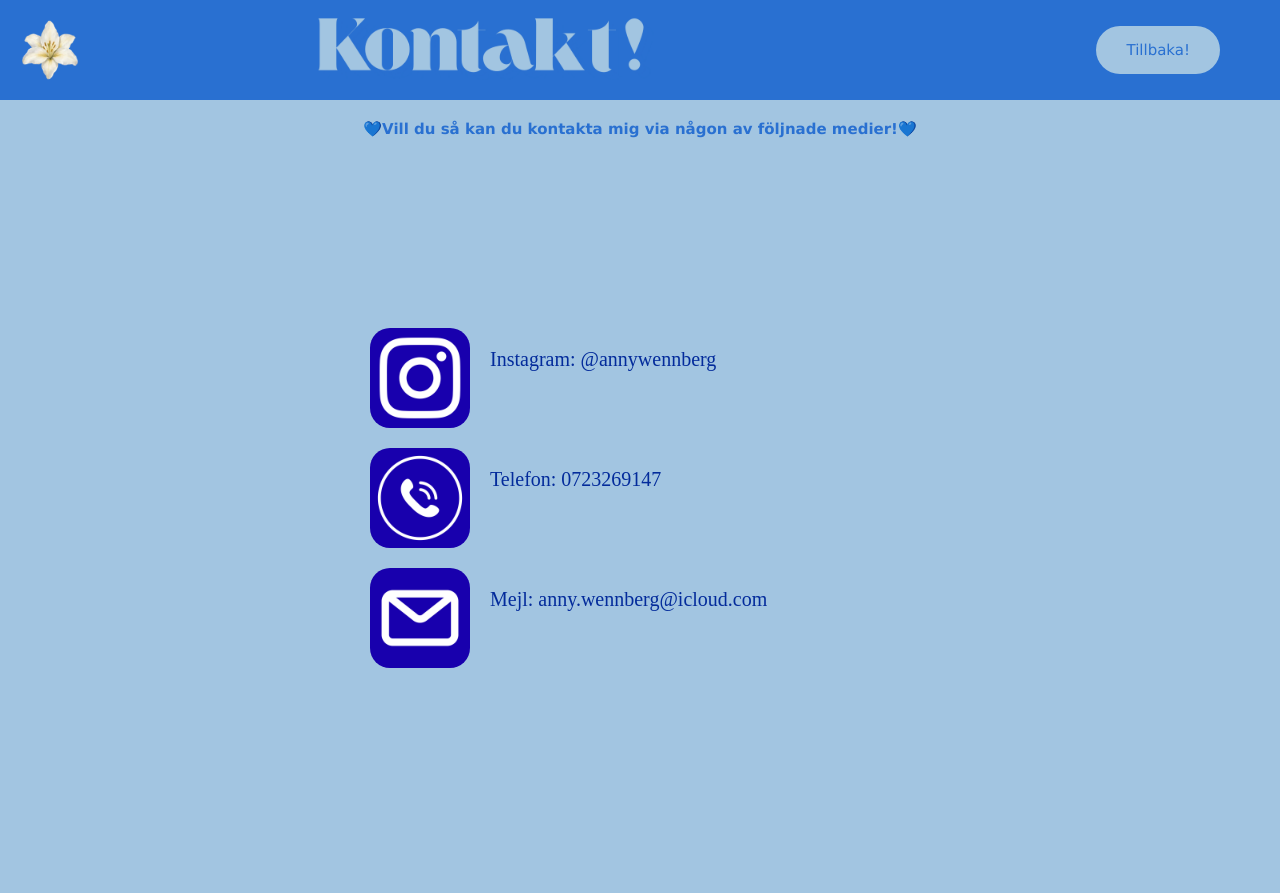
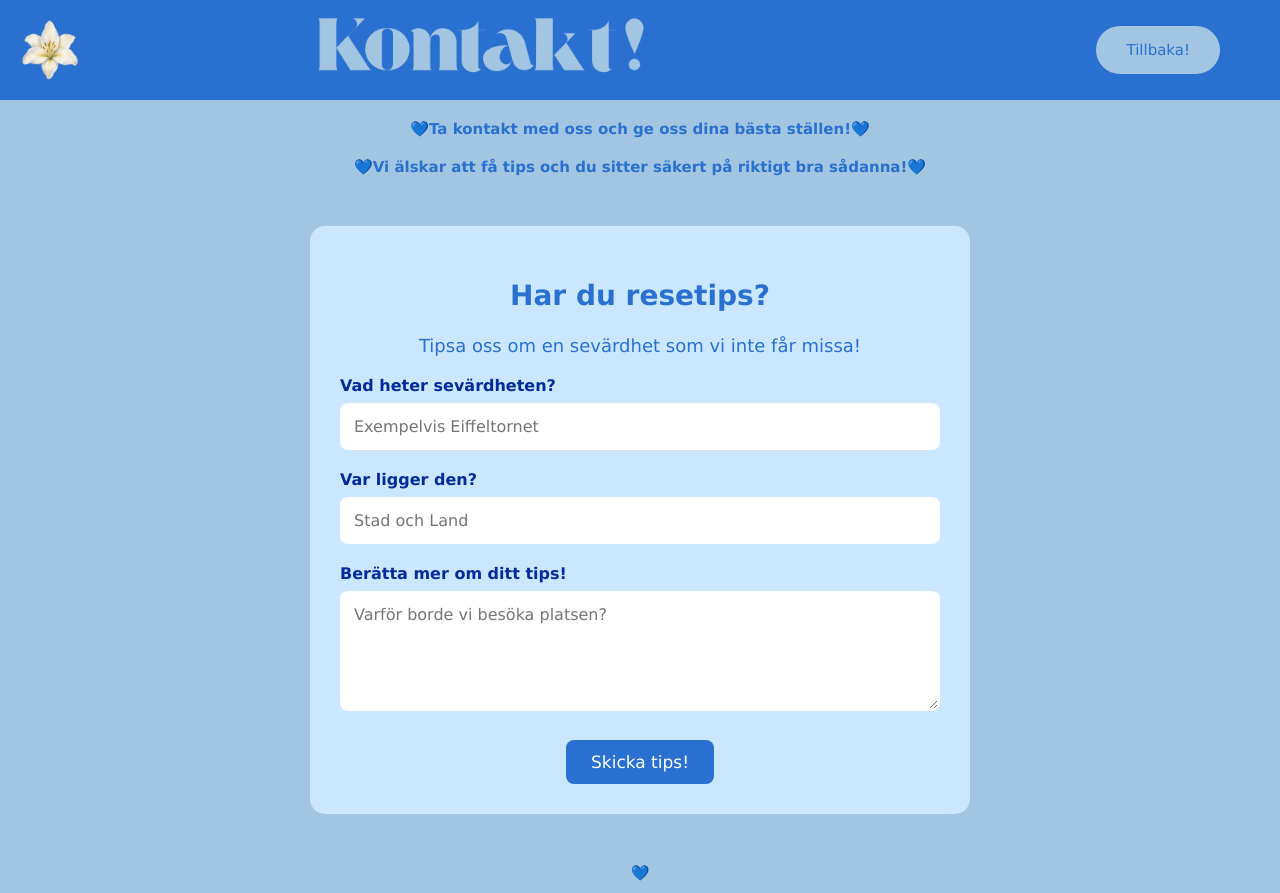
Before and after one commit to annywennberg-rgb/Webbdesign, a plain HTML site: page Kontakt.html in a window 1280 px wide. Before the commit the page ends 848 px from the top, so only its background shows below. Drawn offline with Linux system fonts and the light colour scheme.

Commit message:
Tagit bort medierna och lagt till en skicka svar

```diff
--- a/Kontakt.html
+++ b/Kontakt.html
@@ -1,5 +1,5 @@
 <!DOCTYPE html>
-<html lang="en">
+<html lang="sv">
 
 <head>
   <meta charset="UTF-8">
@@ -31,28 +31,38 @@
   </header>
 
   <!--Rubriken-->
-  <h1> 💙Vill du så kan du kontakta mig via någon av följnade medier!💙</h1>
+  <h1> 💙Ta kontakt med oss och ge oss dina bästa ställen!💙</h1>
+  <h1>💙Vi älskar att få tips och du sitter säkert på riktigt bra sådanna!💙</h1>
 
 
-  <!--De olika kontaktinformationsbilderna-->
-  <div class="kontaktinfo">
-    <div class="kontakt-rad">
-      <img src="Bilder/instagram.png" alt="Instagram">
-      <p>Instagram: @annywennberg</p>
-    </div>
-
-    <div class="kontakt-rad">
-      <img src="Bilder/Telefon.png" alt="Telefon">
-      <p>Telefon: 0723269147</p>
-    </div>
-
-    <div class="kontakt-rad">
-      <img src="Bilder/Mejl.png" alt="Mejl">
-      <p>Mejl: anny.wennberg@icloud.com</p>
-    </div>
-  </div>
+  <!--Formuär för resetips-->
+  <section class="resetips">
+    <h2>Har du resetips?</h2>
+    <p>Tipsa oss om en sevärdhet som vi inte får missa!</p>
 
 
+    <form id="tipsform">
+      <!--Första frågan-->
+      <label for="sevärdhet">Vad heter sevärdheten?</label>
+      <input type="text" id="sevardhet" required placeholder="Exempelvis Eiffeltornet">
+
+      <!--Andra frågan-->
+      <label for="plats">Var ligger den?</label>
+      <input type="text" id="plats" required placeholder="Stad och Land">
+
+      <!--Tredje frågan-->
+      <label for="tips">Berätta mer om ditt tips!</label>
+      <textarea id="tips" required placeholder="Varför borde vi besöka platsen?"></textarea>
+
+      <!--Skicka in svar-->
+      <button type="submit">Skicka tips!</button>
+    </form>
+  </section>
+
+
+    <h1>💙</h1>
+<!--Kopplar till javascript-->
+<script src="Style/myscript.js"></script>
 
 </body>
 
--- a/Style/myscript.js
+++ b/Style/myscript.js
@@ -40,5 +40,24 @@ if (blomma) {
 //Stänger popupen när man klickar på krysset
 stangpopup.addEventListener("click", function () {
     popup.style.display = "none";
+});
+
+
+//Hämtar formuläret från kontakt-sidan
+const tipsform = document.getElementById("tipsform");
+const tackmeddelande = document.getElementById("tackmeddelande");
+
+//Kontrollerar att formuläret finns på sidan
+if (tipsform && tackmeddelande) {
+
+    //Lyssnar efter att någon skcikar in formuläret
+    tipsform.addEventListener ("submit", function(event) {
+
+        //Förhindrar att sidan laddas om
+        event.preventDefault ();
+
+        //Döljer formuläret
+        tipsform.style.display = "none";
 
 });
+}
--- a/Style/styles.css
+++ b/Style/styles.css
@@ -154,45 +154,72 @@ body.Kontakt .tillbaka-knapp {
     background-color: #a2c5e1;
     color: #2970d1;
 }
-.Kontakt .kontaktinfo {
-    display: flex;
-    flex-direction: column;
-    justify-content: center;
-    align-items: flex-start;
-    width: fit-content;
-    margin: 0 auto;
-    min-height: calc(100vh - 100px);
+
+/*Formulär för resetips*/
+.Kontakt .resetips {
+    background-color: #cae7ff;
+    padding: 30px;
+    margin: 50px auto;
+    max-width: 600px;
+    border-radius: 15px;
+    text-align: center;
+    border: #032b9b;
 }
-.Kontakt .kontakt-rad {
-    display: grid;
-    grid-template-columns: repeat(3, 1fr);
-    gap: 20px;
-    padding: 10px;
+/*Rubrik*/
+.Kontakt .resetips h2 {
+    color: #2970d1;
+    font-size: 28px;
+    font-family:'Lucida Sans Unicode', Geneva, Verdana, sans-serif;
 }
-.Kontakt .kontakt-rad img {
-    width: 100px;
-    height: 100px;
-    object-fit: cover;
-    border-radius: 20%;
-    display: flex;
-    margin-left: 200px;
+/*Texten*/
+.Kontakt .resetips p {
+        color: #2970d1;
+    font-size: 18px;
+    font-family:'Lucida Sans Unicode', Geneva, Verdana, sans-serif;
 }
-.Kontakt .kontakt-rad p {
-    margin: 50;
-    font-size: 20px;
+/*Frågetext*/
+.Kontakt .resetips label {
+    display: block;
+    text-align: left;
+    margin-top: 20px;
     color: #032b9b;
-
+    font-weight: bold;
+    font-family:'Lucida Grande', 'Lucida Sans Unicode', Geneva, Verdana, sans-serif;
 }
-.Kontakt .kontakt-rad img:hover {
-    background-color: #a2c5e1;
-    color: #2970d1;
+/*Svarsrutor*/
+.Kontakt .resetips input,
+.Kontakt .resetips textarea {
+    width: 100%;
+    padding: 12px;
+    margin-top: 8px;
+    border: 2px solid white;
+    border-radius: 8px;
+    box-sizing: border-box;
+    font-family:'Lucida Grande', 'Lucida Sans Unicode', Geneva, Verdana, sans-serif;
+    font-size: 16px;
+}
+/*Gör textrutan lite större*/
+.Kontakt .resetips textarea {
+    min-height: 120px;
+    resize: vertical;
+}
+/*Skicka knapp*/
+.Kontakt .resetips button {
+    background-color: #2970d1;
+    color: white;
+    padding: 12px 25px;
+    margin-top: 25px;
+    border: none;
+    border-radius: 8px;
+    font-size: 17px;
+    cursor: pointer;
+    font-family:'Lucida Grande', 'Lucida Sans Unicode', Geneva, Verdana, sans-serif;
+}
+/*När musen svävar över knappen*/
+.Kontakt .resetips button:hover {
     transform: scale(1.10);
 }
-.Kontakt .kontakt-rad p:hover {
-    background-color: #a2c5e1;
-    color: #2970d1;
-    transform: scale(1.10);
-}
+
 
 /*rubrikbild till kontakt-sidan*/
 .Kontakt header .rubriker {
```
Also changed, not shown: index.html (+1 -1 lines), länder.html (+1 -0 lines), om-oss.html (+1 -0 lines), Bilder/Mejl.png (deleted), Bilder/Telefon.png (deleted), Bilder/instagram.png (deleted).
